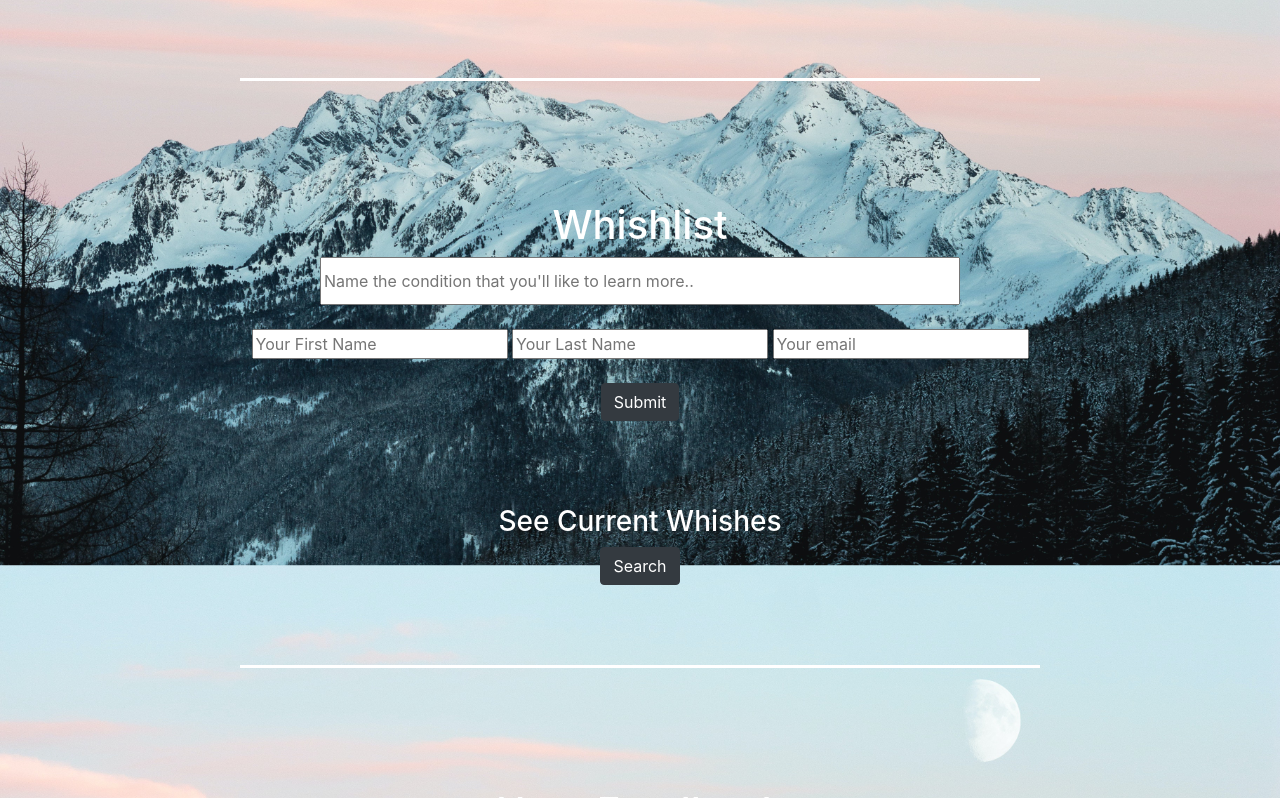
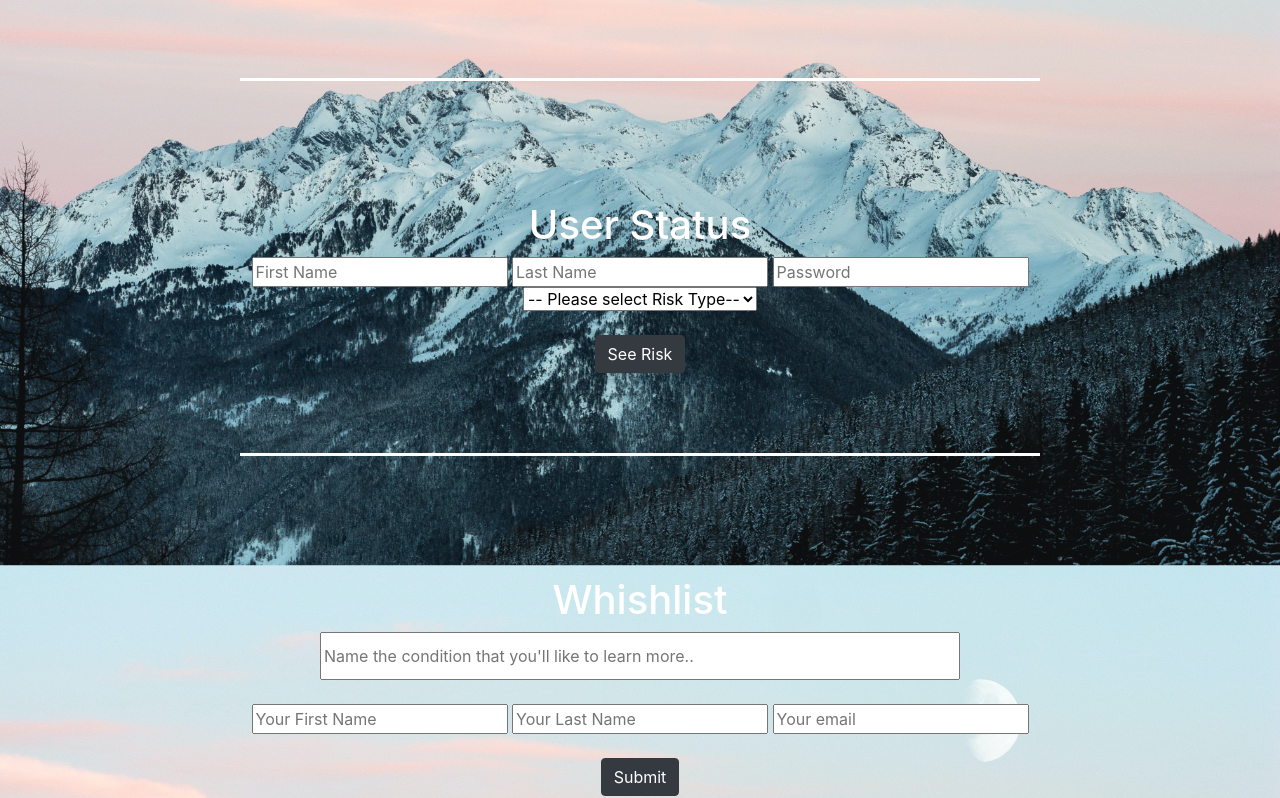
Before and after one commit to hsiangyin15/Illness_Tracker_, a React (Create React App) app in the folder stage4/frontend/: page / in a window 1280 px wide. Shown: the part 2848-3646 px from the top of the page. Built offline with nearby package versions, Linux system fonts and the light colour scheme.

Commit message:
finish stored procedure

```diff
--- a/stage4/frontend/src/App.js
+++ b/stage4/frontend/src/App.js
@@ -58,7 +58,11 @@ function App() {
   const [ReportSymConName, setReportSymConName] = useState('');
   const [showsubmitReport, setshowsubmitReport] = useState([]);
 
-
+  const [StatusFirstName, setStatusFirstName] = useState('');
+  const [StatusLastName, setStatusLastName] = useState('');
+  const [StatusPassword, setStatusPassword] = useState('');
+  const [StatusType, setStatusType] = useState('');
+  const [showsubmitStatus, setshowsubmitStatus] = useState([]);
 
   //   useEffect(() => {
   //     Axios.get('http://localhost:3002/api/get').then((response) => {
@@ -109,7 +113,7 @@ function App() {
       })
       .catch((error) => {
         if (error.response && error.response.status === 401 || error.response.status === 500 || error.response.status === 404) {
-          console.log("wtf:)))");
+
           return setshowsubmitReport([
             {
               error: error.response.data.message,
@@ -148,6 +152,33 @@ function App() {
         console.log(error);
       });
   };
+
+
+  const submitStatus = () => {
+    Axios.post('http://localhost:3002/api/submitStatus', {
+      StatusFirstName: StatusFirstName,
+      StatusLastName: StatusLastName,
+      StatusPassword: StatusPassword,
+      StatusType: StatusType,
+    })
+      .then((response) => {
+        console.log(response.data[0]);
+        setshowsubmitStatus(response.data[0]);
+      })
+      .catch((error) => {
+        if (error.response && error.response.status === 401 || error.response.status === 500 || error.response.status === 404) {
+
+          return setshowsubmitStatus([
+            {
+              error: error.response.data.message,
+            },
+          ]);
+        }
+        console.log(error);
+      });
+  };
+
+
 
 
   const submitWish = () => {
@@ -483,6 +514,61 @@ function App() {
         </div>
       </div>
 
+      <div id="StatusAnchor" style={{ height: 4 + 'em' }}>
+
+      </div>
+      <hr style={{ width: 50 + 'em', borderWidth: 3 + 'px', color: 'white', borderColor: 'white' }}></hr>
+      <h1 style={{ marginTop: 3 + 'em', color: 'white' }}>User Status</h1>
+      <div className="row_form">
+        <input type="text" name="StatusFirstName" placeholder="First Name" onChange={(e) => {
+          setStatusFirstName(e.target.value)
+        }} /> <span>  </span>
+
+        <input type="text" name="StatusLastName" placeholder="Last Name" onChange={(e) => {
+          setStatusLastName(e.target.value)
+        }} /><span>  </span>
+
+
+        <input type="password" name="StatusPassword" placeholder="Password" onChange={(e) => {
+          setStatusPassword(e.target.value)
+        }} /><br></br>
+        <select name="StatusType" onChange={(e) => {
+          setStatusType(e.target.value)
+        }}>
+          <option value="">-- Please select Risk Type--</option>
+          <option value="sex">Gender</option>
+          <option value="country">Nationality</option>
+        </select><br></br><br></br>
+        <button type="button" class="btn btn-dark" onClick={submitStatus}> See Risk</button>
+        <div className="form">
+          {showsubmitStatus.map((val) => {
+            if (val.error) {
+              return (
+                <div className="card">
+                  <h3>Error</h3>
+                  <p>{val.error}</p>
+                </div>
+              );
+            }
+          })}
+          {showsubmitStatus.length > 0 && (
+            <div className="card">
+              {showsubmitStatus.map((val) => {
+                return (
+                  <p>
+                    Related Condition: {val.condition_name} - Patient Count: {val.patient_count}
+                    <br />
+                    For: {val.sex} {val.country} - Risk level: {val.condition_risk_level}
+                  </p>
+                );
+              })}
+            </div>
+          )}
+        </div>
+
+      </div>
+
+
       <div id="WishlistAnchor" style={{ height: 4 + 'em' }}>
 
       </div>
```
Also changed, not shown: 1 other file (tests, documents, lock files or other folders).
